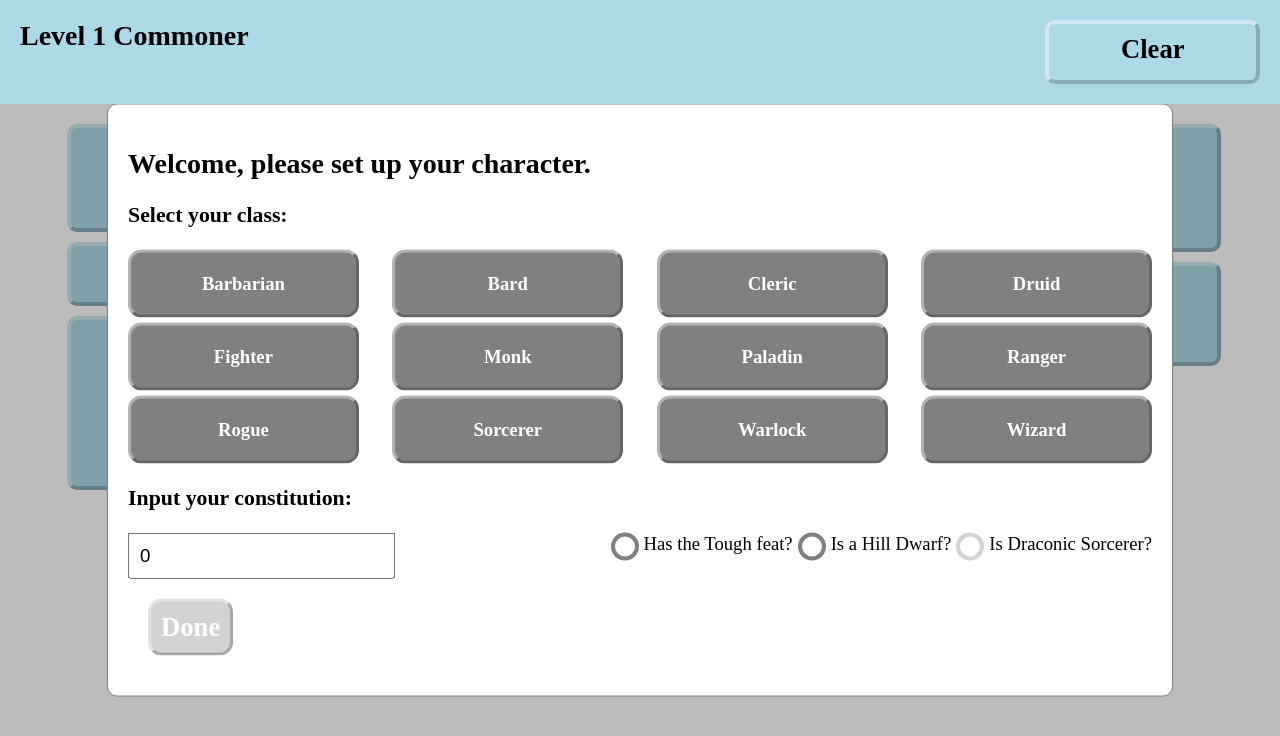
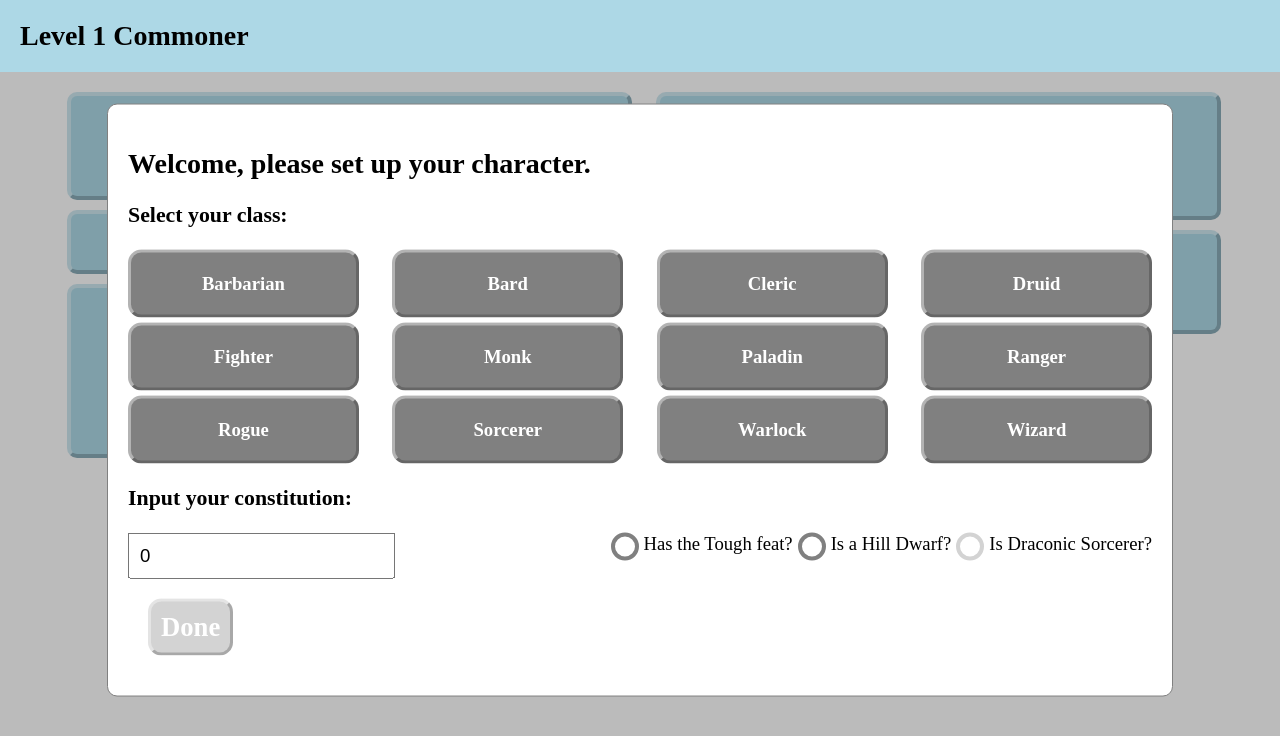
Before and after one commit to Kibibibit/dnd-tracker, a React (Create React App) app: page / in a window 1280 px wide. Shown: the top 736 px of the page. Built offline with nearby package versions, Linux system fonts and the light colour scheme.

Commit message:
Removed clear button

```diff
--- a/src/components/app-bar/index.js
+++ b/src/components/app-bar/index.js
@@ -20,7 +20,6 @@ const AppBar = () => {
     }}>
         <Stack direction="row" justify="space-between">
         <h2 style={{margin:"0"}}>Level {playerLevel} {displayString}</h2>
-        <BodySection width="20ch" title={"Clear"} modalContent={"Are you sure?"} onDone={()=>localStorage.clear()}></BodySection>
         </Stack>
 
     </div>
```
